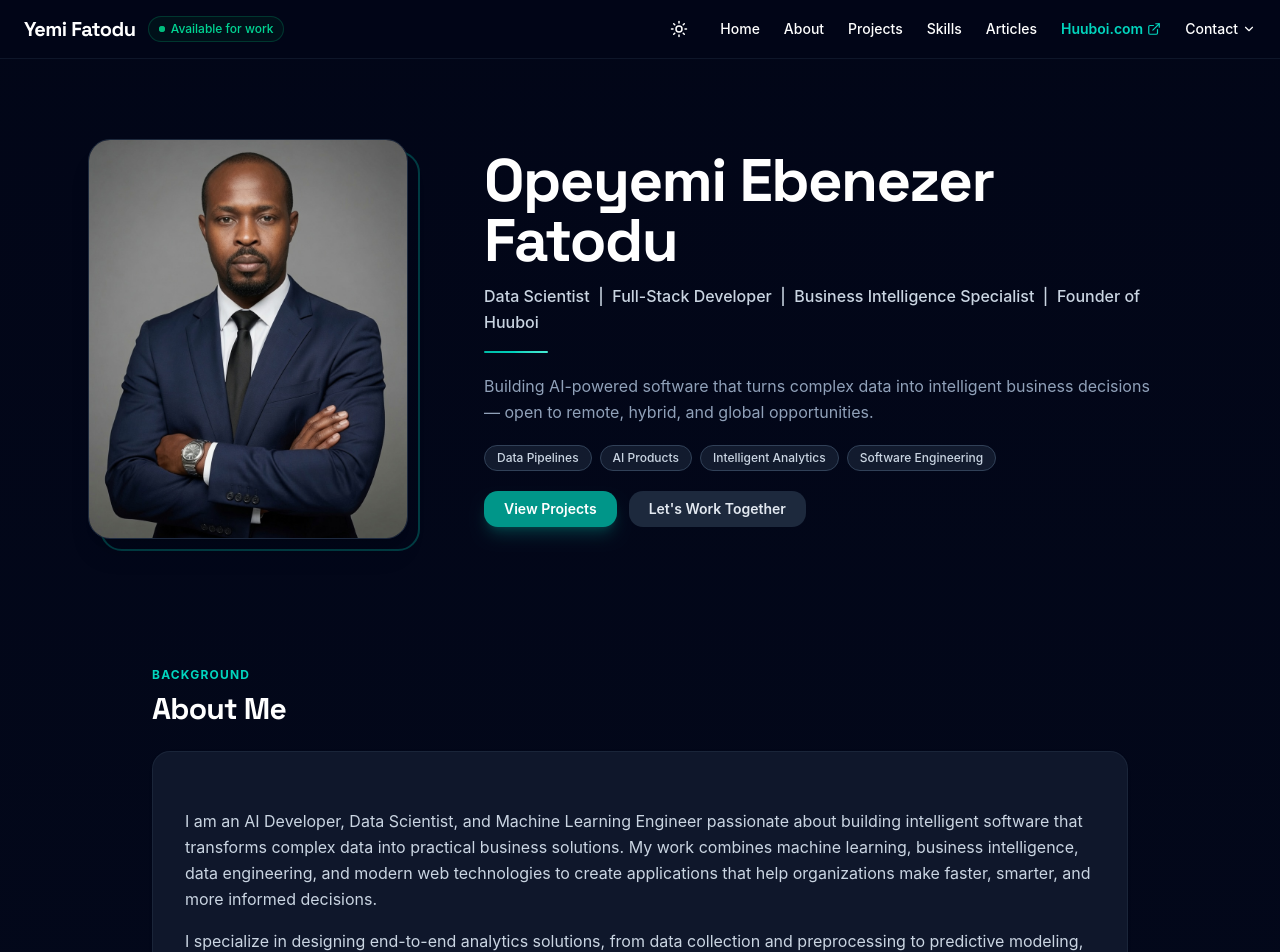
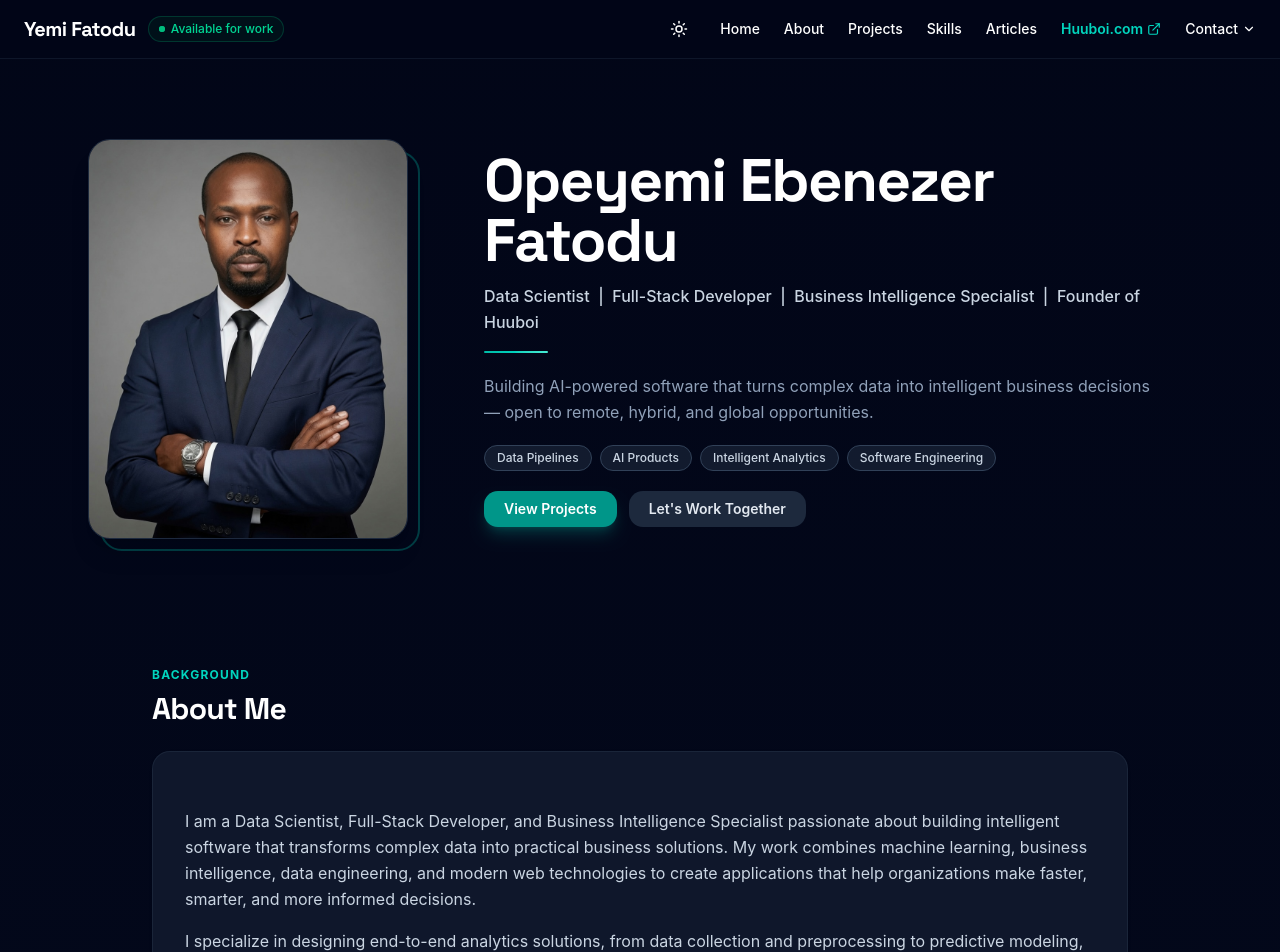
Before and after one commit to yemifatodu/my-portfolio, a React (Vite) app: page / in a window 1280 px wide. Shown: the top 952 px of the page. Built offline with nearby package versions, Linux system fonts and the light colour scheme.

Commit message:
Align About wording with header title; simplify tech stack

```diff
--- a/src/App.jsx
+++ b/src/App.jsx
@@ -302,7 +302,7 @@ export default function PortfolioPreview() {
               <h2 className="text-3xl font-bold mb-6 tracking-tight font-heading">About Me</h2>
               <Card className="bg-white dark:bg-slate-900 border-slate-200 dark:border-slate-800/80 rounded-2xl overflow-hidden shadow-sm">
                 <CardContent className="p-6 md:p-8 text-slate-600 dark:text-slate-300 leading-relaxed space-y-4">
-                  <p>I am an AI Developer, Data Scientist, and Machine Learning Engineer passionate about building intelligent software that transforms complex data into practical business solutions. My work combines machine learning, business intelligence, data engineering, and modern web technologies to create applications that help organizations make faster, smarter, and more informed decisions.</p>
+                  <p>I am a Data Scientist, Full-Stack Developer, and Business Intelligence Specialist passionate about building intelligent software that transforms complex data into practical business solutions. My work combines machine learning, business intelligence, data engineering, and modern web technologies to create applications that help organizations make faster, smarter, and more informed decisions.</p>
 
                   <p>I specialize in designing end-to-end analytics solutions, from data collection and preprocessing to predictive modeling, interactive dashboards, REST APIs, and production-ready applications. Using technologies such as Python, SQL, Streamlit, FastAPI, and Tableau, I develop scalable platforms that automate workflows, uncover actionable insights, and solve real-world challenges across healthcare, finance, and emerging technologies.</p>
 
--- a/src/data/skills.js
+++ b/src/data/skills.js
@@ -105,12 +105,4 @@ export const skillsData = [
       { name: "Gmail / Google Workspace", icon: "https://cdn.simpleicons.org/gmail", url: "https://workspace.google.com" },
     ]
   },
-  {
-    category: "AI Content & Media",
-    items: [
-      { name: "Canva", icon: "https://cdn.simpleicons.org/canva", url: "https://canva.com" },
-      { name: "CapCut", icon: "https://www.google.com/s2/favicons?domain=capcut.com&sz=64", url: "https://capcut.com" },
-      { name: "ElevenLabs", icon: "https://www.google.com/s2/favicons?domain=elevenlabs.io&sz=64", url: "https://elevenlabs.io" },
-    ]
-  },
 ];
```
